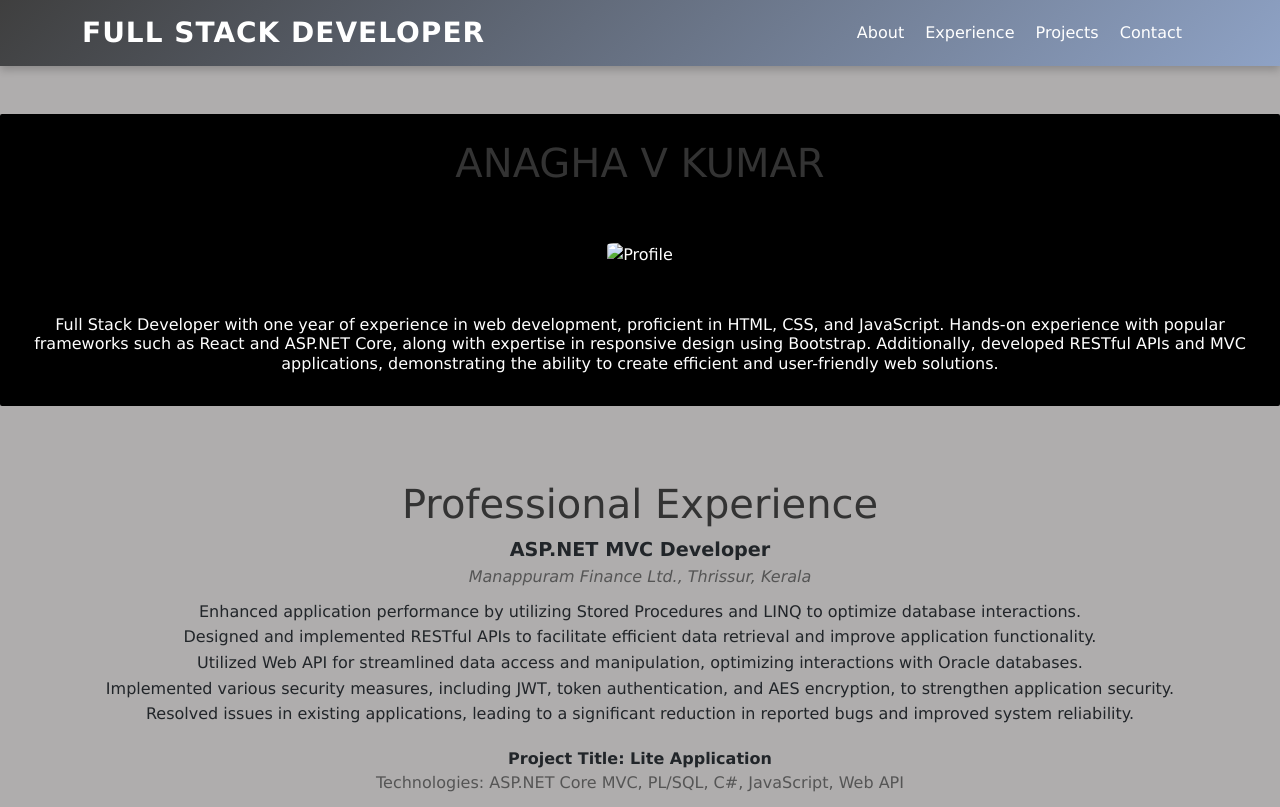
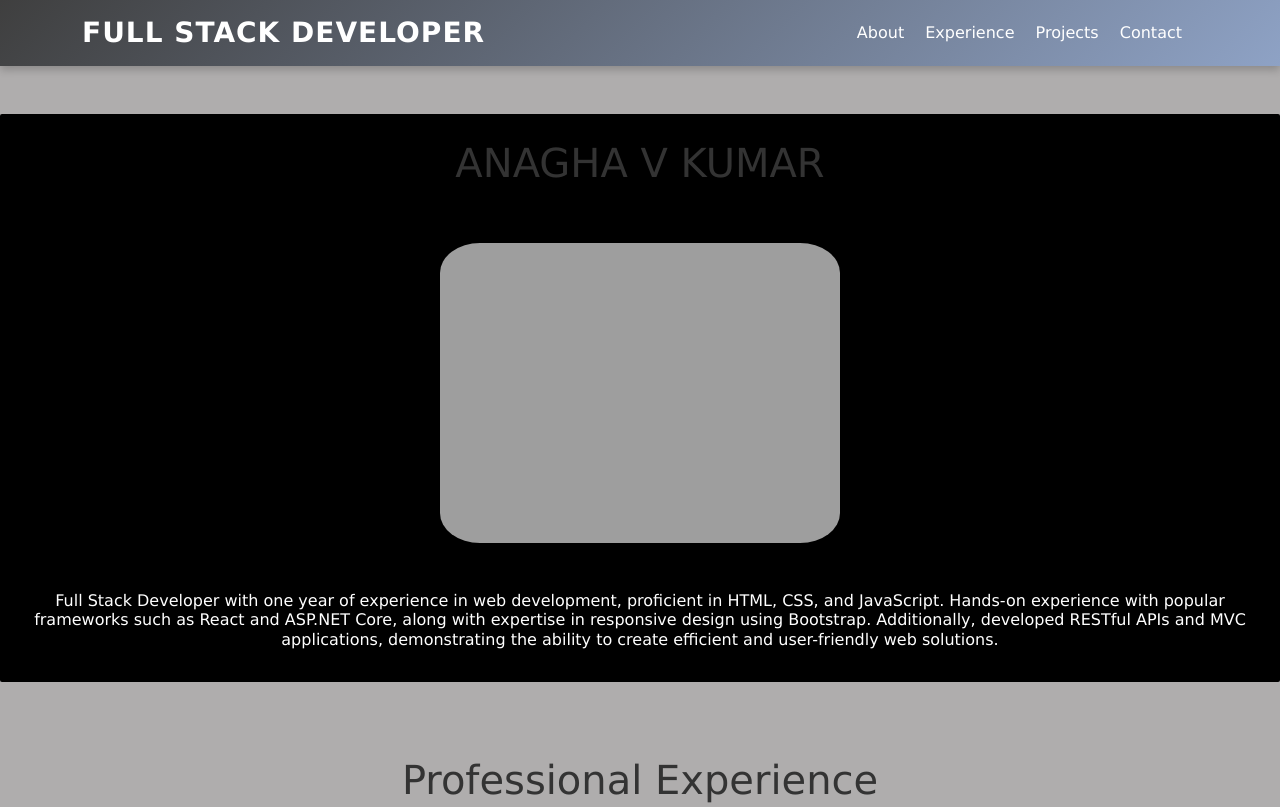
Before and after one commit to AnaghaAVK/Portfolio_AVK, a plain HTML site: page index.html in a window 1280 px wide. Shown: the top 807 px of the page. Drawn offline with nearby package versions, Linux system fonts and the light colour scheme; the site is published under a folder, as on GitHub Pages, so addresses that start at the root find nothing.

Commit message:
Update index.html
 "/ "  is changed to the src of profile image

```diff
--- a/index.html
+++ b/index.html
@@ -195,7 +195,7 @@
   <!-- About Me -->
   <section id="about" class=" my-5 text-center">
     <h1>ANAGHA V KUMAR</h1>
-    <img src="/images/IMG_1853.jpg" alt="Profile" class="profile-img my-5" />
+    <img src="images/IMG_1853.jpg" alt="Profile" class="profile-img my-5" />
     <h6>
         Full Stack Developer with one year of experience in web development,
         proficient in HTML, CSS, and JavaScript. Hands-on experience with
```
